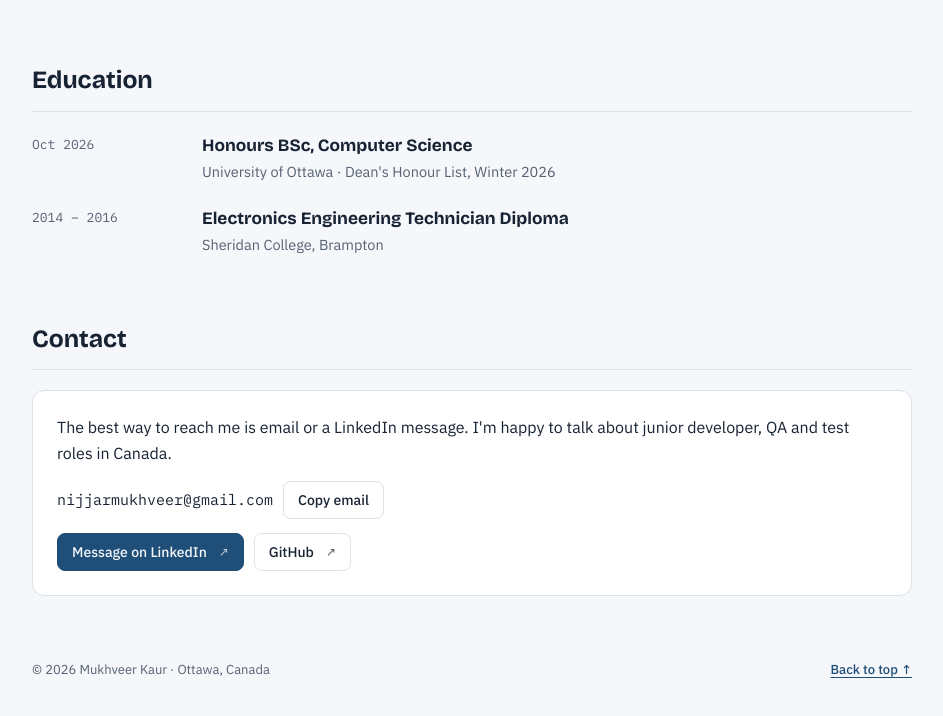
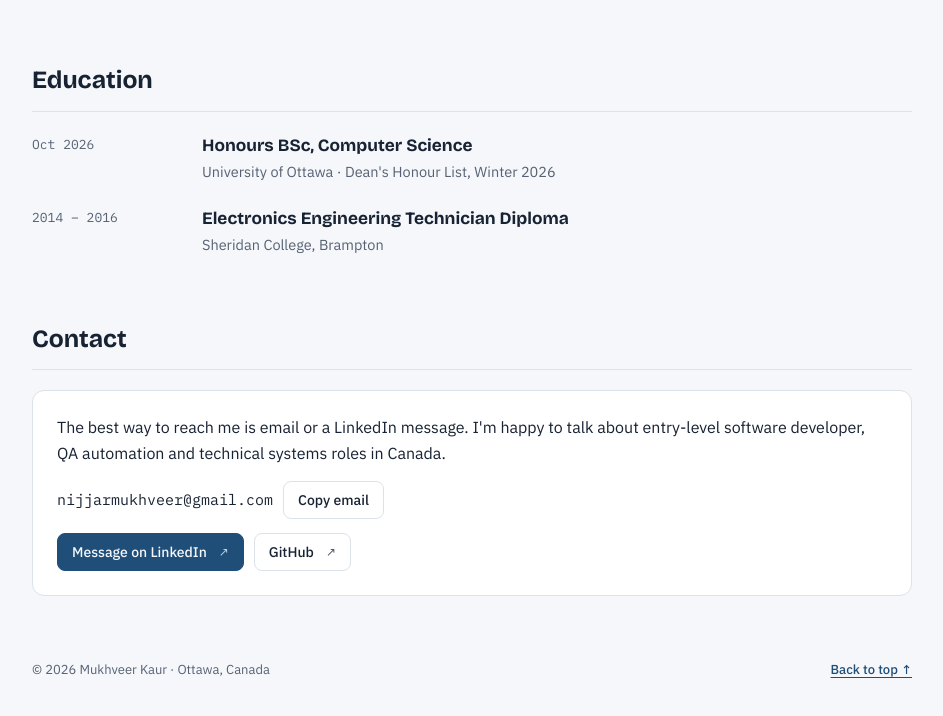
Before and after one commit to kaurmukhveer/mukhveer-kaur-portfolio, a plain HTML site: page index.html in a window 1280 px wide. Shown: the part 3759-4475 px from the top of the page, without its empty margins (168-1111 px from the left). Drawn offline with nearby package versions, Linux system fonts and the light colour scheme.

Commit message:
updated index.html

```diff
--- a/index.html
+++ b/index.html
@@ -408,7 +408,7 @@ footer a { font-weight: 500; }
   <section id="contact" aria-labelledby="contact-h">
     <div class="sec-head"><h2 id="contact-h">Contact</h2></div>
     <div class="contact">
-      <p>The best way to reach me is email or a LinkedIn message. I'm happy to talk about junior developer, QA and test roles in Canada.</p>
+      <p>The best way to reach me is email or a LinkedIn message. I'm happy to talk about entry-level software developer, QA automation and technical systems roles in Canada.</p>
       <div class="email-row">
         <span class="email" id="email">nijjarmukhveer@gmail.com</span>
         <button class="btn" id="copy-email" type="button">Copy email</button>
```
